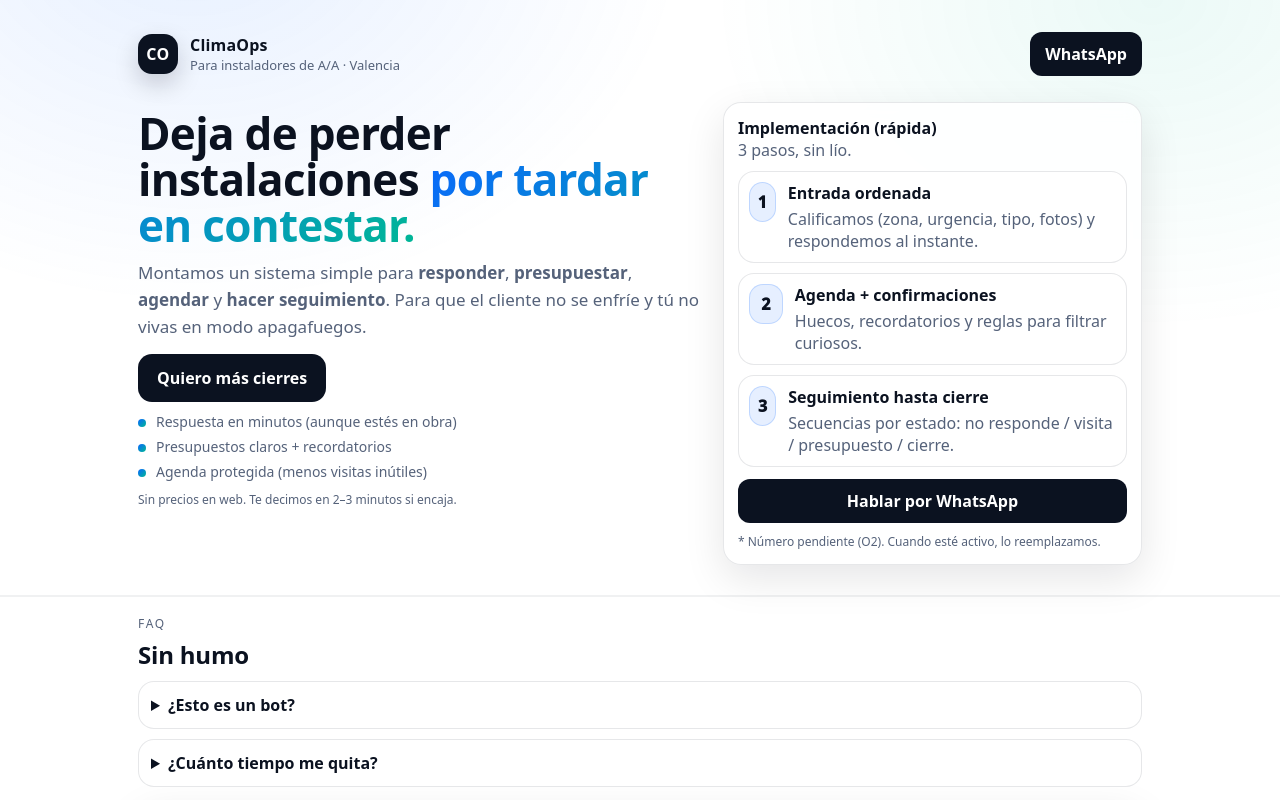
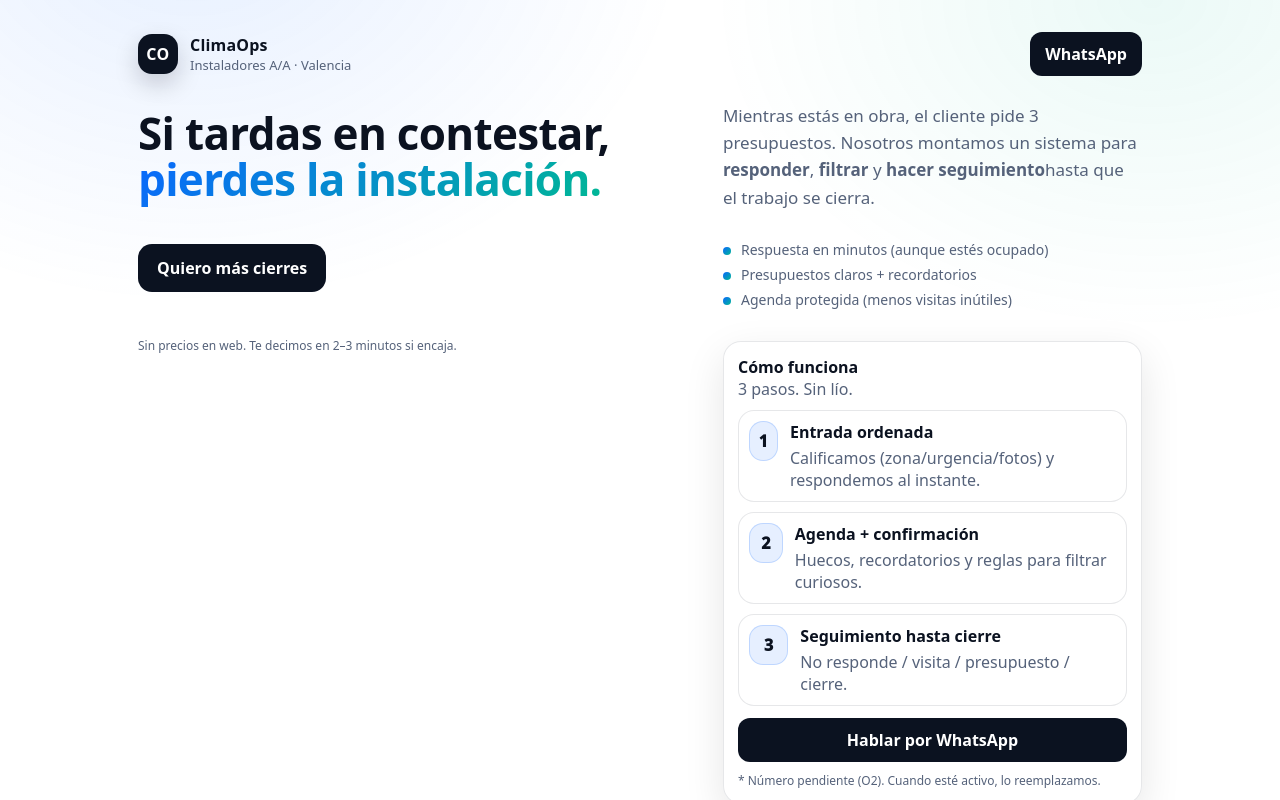
Before and after one commit to SafenSound21/climaops, a React (Vite) app: page / in a window 1280 px wide. Shown: the top 800 px of the page. Built offline with nearby package versions, Linux system fonts and the light colour scheme.

Commit message:
Make hero pain-first; remove right column

```diff
--- a/src/App.tsx
+++ b/src/App.tsx
@@ -38,7 +38,7 @@ export default function App() {
               </div>
               <div>
                 <div className="brandName">ClimaOps</div>
-                <div className="brandTag">Para instaladores de A/A · Valencia</div>
+                <div className="brandTag">Instaladores A/A · Valencia</div>
               </div>
             </div>
             <a className="btn" href={waLink()} target="_blank" rel="noreferrer">
@@ -46,15 +46,14 @@ export default function App() {
             </a>
           </nav>
 
-          <div className="hero">
-            <div className="heroLeft">
+          <div className="hero single">
             <h1>
-                Deja de perder instalaciones
-                <span className="grad"> por tardar en contestar.</span>
+              Si tardas en contestar,
+              <span className="grad"> pierdes la instalación.</span>
             </h1>
             <p className="lead">
-                Montamos un sistema simple para <b>responder</b>, <b>presupuestar</b>, <b>agendar</b> y <b>hacer seguimiento</b>.
-                Para que el cliente no se enfríe y tú no vivas en modo apagafuegos.
+              Mientras estás en obra, el cliente pide 3 presupuestos. Nosotros montamos un sistema para <b>responder</b>, <b>filtrar</b> y <b>hacer seguimiento</b>
+              hasta que el trabajo se cierra.
             </p>
 
             <div className="heroCtas">
@@ -66,7 +65,7 @@ export default function App() {
             <div className="micro">
               <div className="microItem">
                 <span className="dot" />
-                  Respuesta en minutos (aunque estés en obra)
+                Respuesta en minutos (aunque estés ocupado)
               </div>
               <div className="microItem">
                 <span className="dot" />
@@ -81,14 +80,12 @@ export default function App() {
             <div className="fine" style={{ marginTop: 10 }}>
               Sin precios en web. Te decimos en 2–3 minutos si encaja.
             </div>
-            </div>
 
-            <div className="heroRight">
-              <div className="panel">
+            <div className="panel" style={{ marginTop: 14 }}>
               <div className="panelTop">
                 <div>
-                    <div className="panelTitle">Implementación (rápida)</div>
-                    <div className="muted">3 pasos, sin lío.</div>
+                  <div className="panelTitle">Cómo funciona</div>
+                  <div className="muted">3 pasos. Sin lío.</div>
                 </div>
               </div>
 
@@ -97,13 +94,13 @@ export default function App() {
                   <div className="stepN">1</div>
                   <div>
                     <div className="stepTitle">Entrada ordenada</div>
-                      <div className="muted">Calificamos (zona, urgencia, tipo, fotos) y respondemos al instante.</div>
+                    <div className="muted">Calificamos (zona/urgencia/fotos) y respondemos al instante.</div>
                   </div>
                 </div>
                 <div className="step">
                   <div className="stepN">2</div>
                   <div>
-                      <div className="stepTitle">Agenda + confirmaciones</div>
+                    <div className="stepTitle">Agenda + confirmación</div>
                     <div className="muted">Huecos, recordatorios y reglas para filtrar curiosos.</div>
                   </div>
                 </div>
@@ -111,7 +108,7 @@ export default function App() {
                   <div className="stepN">3</div>
                   <div>
                     <div className="stepTitle">Seguimiento hasta cierre</div>
-                      <div className="muted">Secuencias por estado: no responde / visita / presupuesto / cierre.</div>
+                    <div className="muted">No responde / visita / presupuesto / cierre.</div>
                   </div>
                 </div>
               </div>
@@ -121,7 +118,6 @@ export default function App() {
                   Hablar por WhatsApp
                 </a>
                 <div className="fine">* Número pendiente (O2). Cuando esté activo, lo reemplazamos.</div>
-                </div>
               </div>
             </div>
           </div>
@@ -138,17 +134,11 @@ export default function App() {
           <div className="faqGrid">
             <FAQ
               q="¿Esto es un bot?"
-              a={
-                <>
-                  No. Son flujos cortos para calificar y dar seguimiento. Cuando toca, pasa a humano.
-                </>
-              }
+              a={<>No. Son flujos cortos para calificar y dar seguimiento. Cuando toca, pasa a humano.</>}
             />
             <FAQ
               q="¿Cuánto tiempo me quita?"
-              a={
-                <>Una llamada inicial (30–45 min) y accesos básicos. El objetivo es quitarte trabajo desde la semana 1.</>
-              }
+              a={<>Una llamada inicial (30–45 min) y accesos básicos. El objetivo es quitarte trabajo desde la semana 1.</>}
             />
           </div>
 
```
Lines whose indentation alone changed are shown as unchanged.
